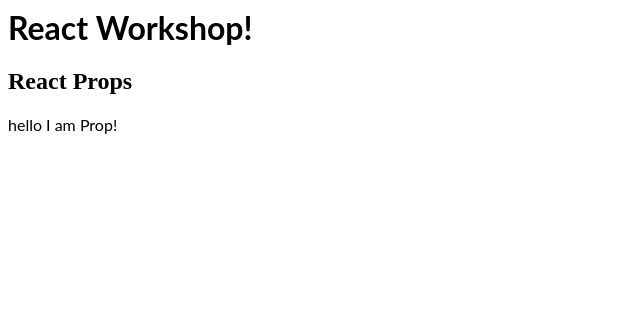
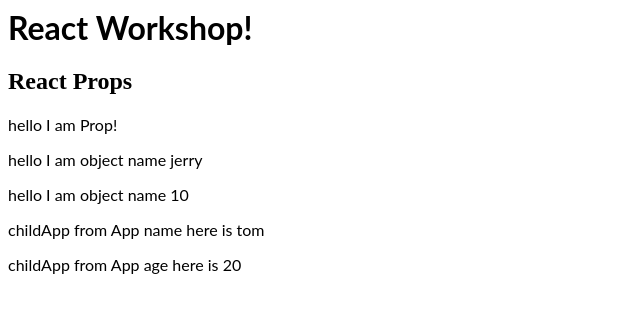
Before and after one commit to Sayli29/react-workshop, a React (Create React App) app: page / in a window 1280 px wide. Shown: the top 312 px of the page, without its empty margins (0-640 px from the left). Built offline with nearby package versions, Linux system fonts and the light colour scheme.

Commit message:
refactor: added example of props

```diff
--- a/src/App.jsx
+++ b/src/App.jsx
@@ -1,14 +1,26 @@
-import * as React from 'react';
-import Child from './Child'
+import React from 'react';
+import Child from './Child';
 import './style.css';
 
 export default function App() {
-  const name = 'Prop'
+  const name = 'Prop';
+  const obj = { name: 'jerry', age: 10 };
+  const obj2 = { name: 'tom', age: 20 };
   return (
     <div>
       <h1>React Workshop!</h1>
       <h2>React Props</h2>
-      <Child  name={name}/>
+      <Child name={name} dataobj={obj} />
+      <ChildApp dataobj2={obj2} />
     </div>
   );
 }
+
+function ChildApp({ dataobj2 }) {
+  return (
+    <>
+      <p>childApp from App name here is {dataobj2.name}</p>
+      <p>childApp from App age here is {dataobj2.age}</p>
+    </>
+  );
+}
--- a/src/Child.jsx
+++ b/src/Child.jsx
@@ -4,6 +4,9 @@
     return(
         <>
         <p>hello I am {props.name}!</p>
+        <p>hello I am object name {props.dataobj.name}</p>
+        <p>hello I am object name {props.dataobj.age}</p>
+
         </>
     );
 }
```
